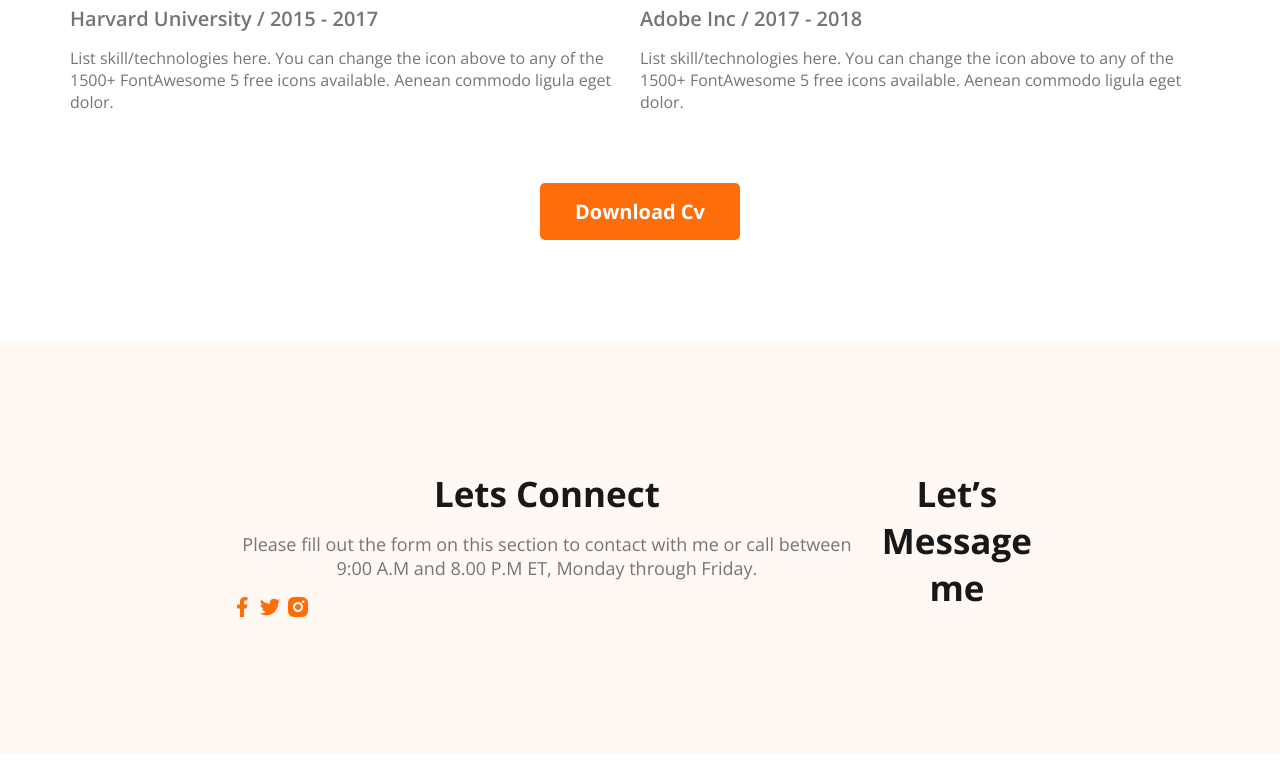
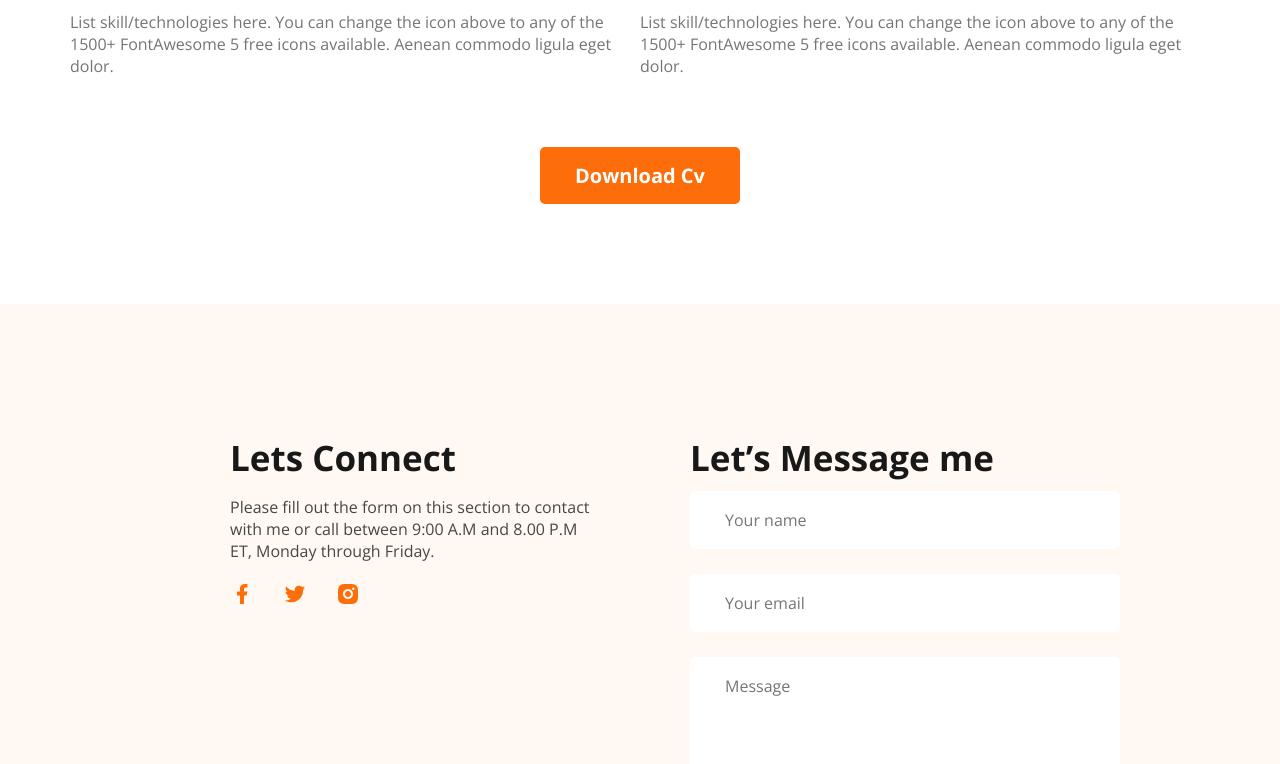
Before and after one commit to Mazbauddin/developer-portfolio, a plain HTML site: page index.html in a window 1280 px wide. Shown: the part 2778-3542 px from the top of the page. Drawn offline with nearby package versions, Linux system fonts and the light colour scheme.

Commit message:
footer section complete

```diff
--- a/css/style.css
+++ b/css/style.css
@@ -229,8 +229,45 @@ main {
 /* footer start */
 footer {
   display: flex;
+  gap: 100px;
   background-color: #fff8f3;
   padding: 130px 230px;
   margin-top: 100px;
 }
+.footer-col {
+  width: 50%;
+}
+.align-set {
+  text-align: left;
+  margin-bottom: 10px;
+}
+.section-details {
+  color: #474747;
+  font-size: 16px;
+  font-weight: 400;
+  text-align: left;
+}
+.social-links {
+  margin-top: 20px;
+}
+.social-links a {
+  margin-right: 25px;
+}
+.contact-form input[type="text"],
+.contact-form input[type="email"],
+textarea {
+  display: block;
+  margin-bottom: 25px;
+  padding: 18px 35px;
+  color: #757575;
+  font-size: 16px;
+  border-radius: 5px;
+  -webkit-border-radius: 5px;
+  -moz-border-radius: 5px;
+  -ms-border-radius: 5px;
+  -o-border-radius: 5px;
+  background-color: #ffffff;
+  border: 0;
+  width: 100%;
+}
 /* footer end */
--- a/index.html
+++ b/index.html
@@ -211,7 +211,7 @@
     <!-- footer start -->
     <footer>
       <div class="footer-col">
-        <h3 class="section-title">Lets Connect</h3>
+        <h3 class="section-title align-set">Lets Connect</h3>
         <p class="section-details">
           Please fill out the form on this section to contact with me or call
           between 9:00 A.M and 8.00 P.M ET, Monday through Friday.
@@ -223,7 +223,19 @@
         </div>
       </div>
       <div class="footer-col">
-        <h3 class="section-title">Let’s Message me</h3>
+        <h3 class="section-title align-set">Let’s Message me</h3>
+        <form class="contact-form" action="#">
+          <input type="text" placeholder="Your name" />
+          <input type="email" name="" id="" placeholder="Your email" />
+          <textarea
+            name=""
+            placeholder="Message"
+            id=""
+            cols="30"
+            rows="10"
+          ></textarea>
+          <input class="btn-primary" type="submit" value="submit" />
+        </form>
       </div>
     </footer>
     <!-- footer end -->
```
